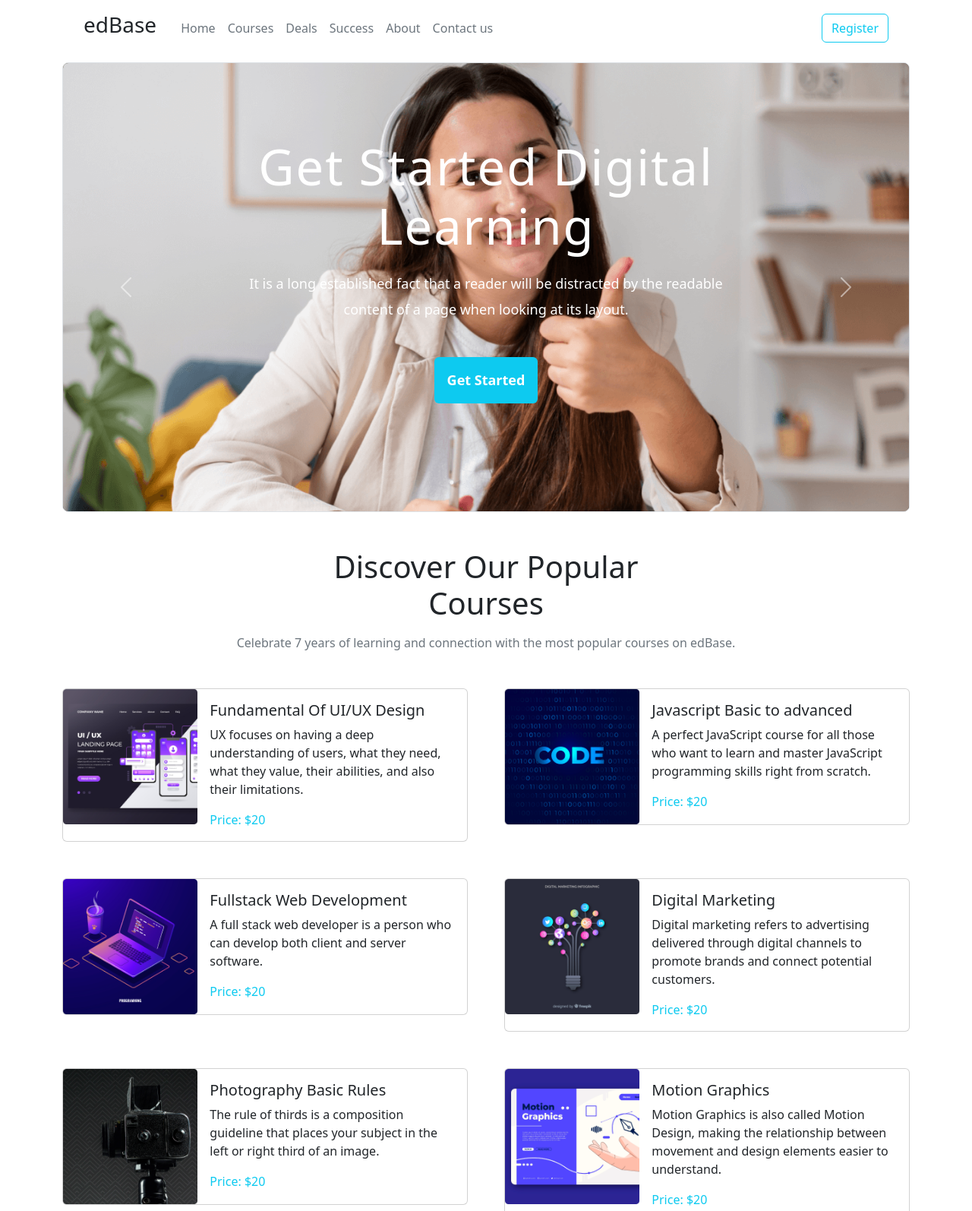
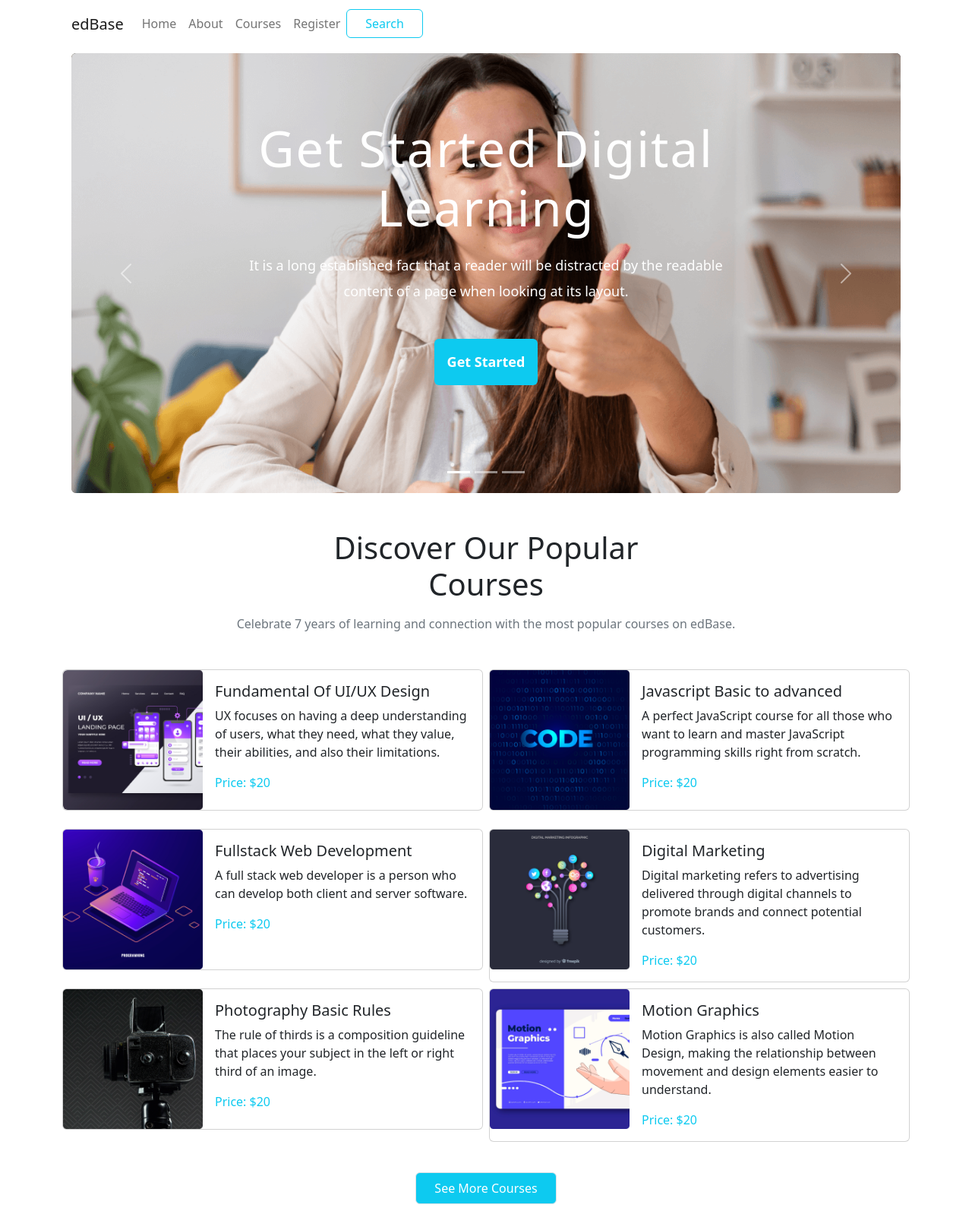
Before and after one commit to samihas23/e-Learning, a plain HTML site: page index.html in a window 1280 px wide. Shown: the top 1594 px of the page at 76% size. Drawn offline with nearby package versions, Linux system fonts and the light colour scheme.

Commit message:
final code added

```diff
--- a/index.html
+++ b/index.html
@@ -13,59 +13,65 @@
 <body>
     <header class="container">
       <!-- Navbar  -->
-      <nav class="navbar navbar-expand-lg p-3">
-        <div class="container-fluid">
-          <h3>edBase</h3>
-          <div class="collapse navbar-collapse" id="navbarScroll">
-            <ul class="navbar-nav me-auto my-2 my-lg-0 navbar-nav-scroll ps-4" style="--bs-scroll-height: 100px;">
-              <li class="nav-item">
-                <a class="nav-link active text-muted" aria-current="page" href="#">Home</a>
+      <section class="container">
+        <nav class="navbar navbar-expand-lg navbar-light">
+          <h2><a class="navbar-brand" href="#">edBase</a></h2>
+          <button class="navbar-toggler" type="button" data-toggle="collapse" data-target="#navbarSupportedContent" aria-controls="navbarSupportedContent" aria-expanded="false" aria-label="Toggle navigation">
+            <span class="navbar-toggler-icon"></span>
+          </button>
+
+          <div class="collapse navbar-collapse" id="navbarSupportedContent">
+            <ul class="navbar-nav mr-auto">
+              <li class="nav-item active">
+                <a class="nav-link" href="#">Home <span class="sr-only">(current)</span></a>
               </li>
               <li class="nav-item">
-                <a class="nav-link active text-muted" aria-current="page" href="#">Courses</a>
+                <a class="nav-link" href="#">About</a>
               </li>
               <li class="nav-item">
-                <a class="nav-link active text-muted" aria-current="page" href="#">Deals</a>
+                <a class="nav-link" href="#">Courses</a>
               </li>
               <li class="nav-item">
-                <a class="nav-link active text-muted" aria-current="page" href="#">Success</a>
-              </li>
-              <li class="nav-item">
-                <a class="nav-link active text-muted" aria-current="page" href="#">About</a>
-              </li>
-              <li class="nav-item">
-                <a class="nav-link active text-muted" aria-current="page" href="#">Contact us</a>
+                <a class="nav-link" href="#">Register</a>
               </li>
             </ul>
             <form class="d-flex" role="search">
-              <button class="btn btn-outline-info" type="submit">Register</button>
+              <button class="btn btn-outline-info my-2 my-sm-0 px-4" type="submit">Search</button>
             </form>
           </div>
-        </div>
         </nav>
+      </section>
       <!-- carousal  -->
       <section class="mt-2 mb-5">
-        <div id="carouselExampleCaptions" class="carousel slide" data-bs-ride="carousal">
-          <div class="carousel-inner border rounded-3">
+        <div id="carouselExampleCaptions" class="carousel slide container-fluid" data-bs-ride="false">
+          <div class="carousel-indicators">
+            <button type="button" data-bs-target="#carouselExampleCaptions" data-bs-slide-to="0" class="active"
+                aria-current="true" aria-label="Slide 1"></button>
+            <button type="button" data-bs-target="#carouselExampleCaptions" data-bs-slide-to="1"
+                aria-label="Slide 2"></button>
+            <button type="button" data-bs-target="#carouselExampleCaptions" data-bs-slide-to="2"
+                aria-label="Slide 3"></button>
+          </div>
+          <div class="carousel-inner">
             <div class="carousel-item active">
-              <img src="images/cover/cover-1.png" class="img-oppa d-block w-100" alt="...">
-              <div class="carousel-caption d-none d-md-block">
+              <img src="images/cover/cover-1.png" class="d-block w-100 rounded" alt="...">
+              <div class="carousel-caption d-md-block">
                 <h1>Get Started Digital<br>Learning</h1>
                 <p>It is a long established fact that a reader will be distracted by the readable<br>content of a page when looking at its layout.</p>
                 <button class="btn bg-info px-3 py-3 text-white">Get Started</button>
               </div>
             </div>
             <div class="carousel-item active">
-              <img src="images/cover/cover-3.jpg" class="d-block w-100" alt="...">
-              <div class="carousel-caption d-none d-md-block">
+              <img src="images/cover/cover-3.jpg" class="d-block w-100 rounded" alt="...">
+              <div class="carousel-caption d-md-block">
                 <h1>Get Started Digital<br>Learning</h1>
                 <p>It is a long established fact that a reader will be distracted by the readable<br>content of a page when looking at its layout.</p>
                 <button class="btn bg-info px-3 py-3 text-white">Get Started</button>
               </div>
             </div>
             <div class="carousel-item active">
-              <img src="images/cover/cover-1.png" class="d-block w-100" alt="...">
-              <div class="carousel-caption d-none d-md-block">
+              <img src="images/cover/cover-1.png" class="d-block w-100 rounded" alt="...">
+              <div class="carousel-caption d-md-block">
                 <h1>Get Started Digital<br>Learning</h1>
                 <p>It is a long established fact that a reader will be distracted by the readable<br>content of a page when looking at its layout.</p>
                 <button class="btn bg-info px-3 py-3 text-white">Get Started</button>
@@ -90,12 +96,12 @@
       <h1 class="text-center mb-3">Discover Our Popular<br>Courses</h1>
       <p class="text-center text-muted mb-5">Celebrate 7 years of learning and connection with the most popular courses on edBase.</p>
 
-      <div class="row row-cols-1 row-cols-md-2 g-5">
-        <div class="col">
-          <div class="card" >
+      <div class="row g-2">
+        <div class="col-sm-12 col-md-12 col-lg-6">
+          <div class="card mb-3">
             <div class="row g-0">
               <div class="col-md-4">
-                <img src="images/course/course-1.png" class="img-fluid" alt="...">
+                <img src="images/course/course-1.png" class="img-fluid rounded-start" alt="...">
               </div>
               <div class="col-md-8">
                 <div class="card-body">
@@ -107,7 +113,7 @@
             </div>
           </div>
         </div>
-        <div class="col">
+        <div class="col-sm-12 col-md-12 col-lg-6">
           <div class="card">
             <div class="row g-0">
               <div class="col-md-4">
@@ -123,7 +129,7 @@
             </div>
           </div>
         </div>
-        <div class="col">
+        <div class="col-sm-12 col-md-12 col-lg-6">
           <div class="card">
             <div class="row g-0">
               <div class="col-md-4">
@@ -139,7 +145,7 @@
             </div>
           </div>
         </div>
-        <div class="col">
+        <div class="col-sm-12 col-md-12 col-lg-6">
           <div class="card">
             <div class="row g-0">
               <div class="col-md-4">
@@ -155,7 +161,7 @@
             </div>
           </div>
         </div>
-        <div class="col">
+        <div class="col-sm-12 col-md-12 col-lg-6">
           <div class="card">
             <div class="row g-0">
               <div class="col-md-4">
@@ -171,7 +177,7 @@
             </div>
           </div>
         </div>
-        <div class="col">
+        <div class="col-sm-12 col-md-12 col-lg-6">
           <div class="card mb-3">
             <div class="row g-0">
               <div class="col-md-4">
@@ -197,16 +203,15 @@
     </section>
 
     <!-- register now section  -->
-    <section class="container">
-      <div class="container mt-5 mb-5">
-        <div class="row g-5">
-          <div class="col-lg col-md-6 col-sm-12">
-            <div class="border rounded bg-info d-flex align-items-center justify-content-evenly">
-                <div class="col-6 mt-3 mb-5">
-                  <h1 class="text-white mt-5 mb-4">Ready to join?</h1>
-                  <p class="text-white fs-5">Join us and become the next and best versions of yourself.<br>Come join us!</p>
+    <section class="container bg-info border rounded mx-auto my-5 p-5">
+      <div class="row align-items-center justify-content-around">
+        <div class="col-lg-6 col-md-12 col-sm-12">
+          <h1 class="text-white text-center">Ready to join?</h1>
+          <p class="text-white text-center">Join us and become the next and best versions of yourself.<br>Come join us!</p>
         </div>
-                <button type="button" class="border rounded text-info p-3" data-bs-toggle="modal" data-bs-target="#staticBackdrop">Register Now</button>
+        <div class="col-lg-6 col-md-12 col-sm-12">
+          <h5 class="text-center"><button type="button" class="border rounded text-info px-3 py-2" data-bs-toggle="modal" data-bs-target="#staticBackdrop">Register Now</button></h5>
+        </div>
         <!-- Modal  -->
         <div class="modal fade" id="staticBackdrop" data-bs-backdrop="static" data-bs-keyboard="false" tabindex="-1" aria-labelledby="staticBackdropLabel" aria-hidden="true">
           <div class="modal-dialog">
@@ -226,13 +231,10 @@
           </div>
         </div>
       </div>
-          </div>
-        </div>
-      </div>
     </section>
 
     <!-- FAQ section  -->
-    <section class="container">
+    <section class="container mb-5">
       <div class="row">
         <h1 class="text-center">Frequently Asked Questions</h1>
         <p class="text-center mt-3 text-black-50">It is a long established fact that a reader will be distracted by the readable<br>content of a page when looking at its layout.</p>
```
Also changed, not shown: css/style.css (+0 -7 lines). Lines whose indentation alone changed are shown as unchanged.
